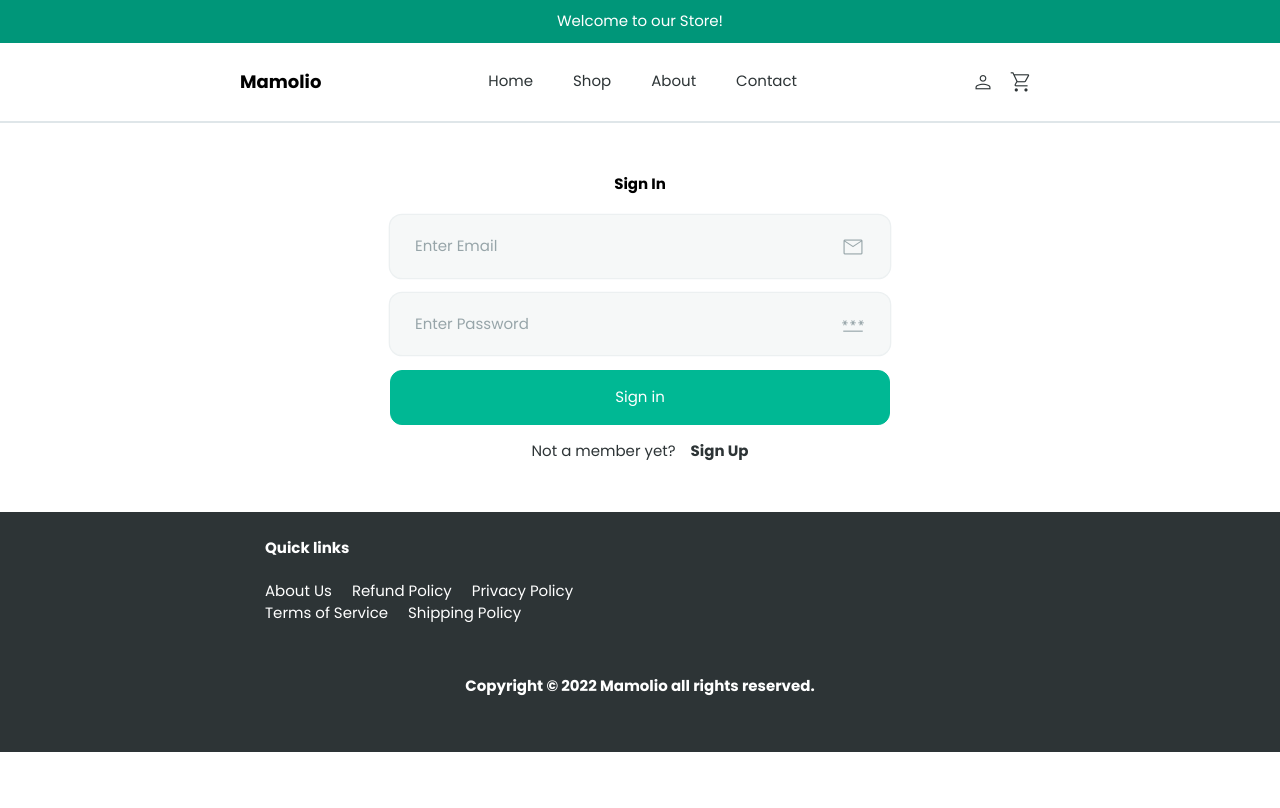
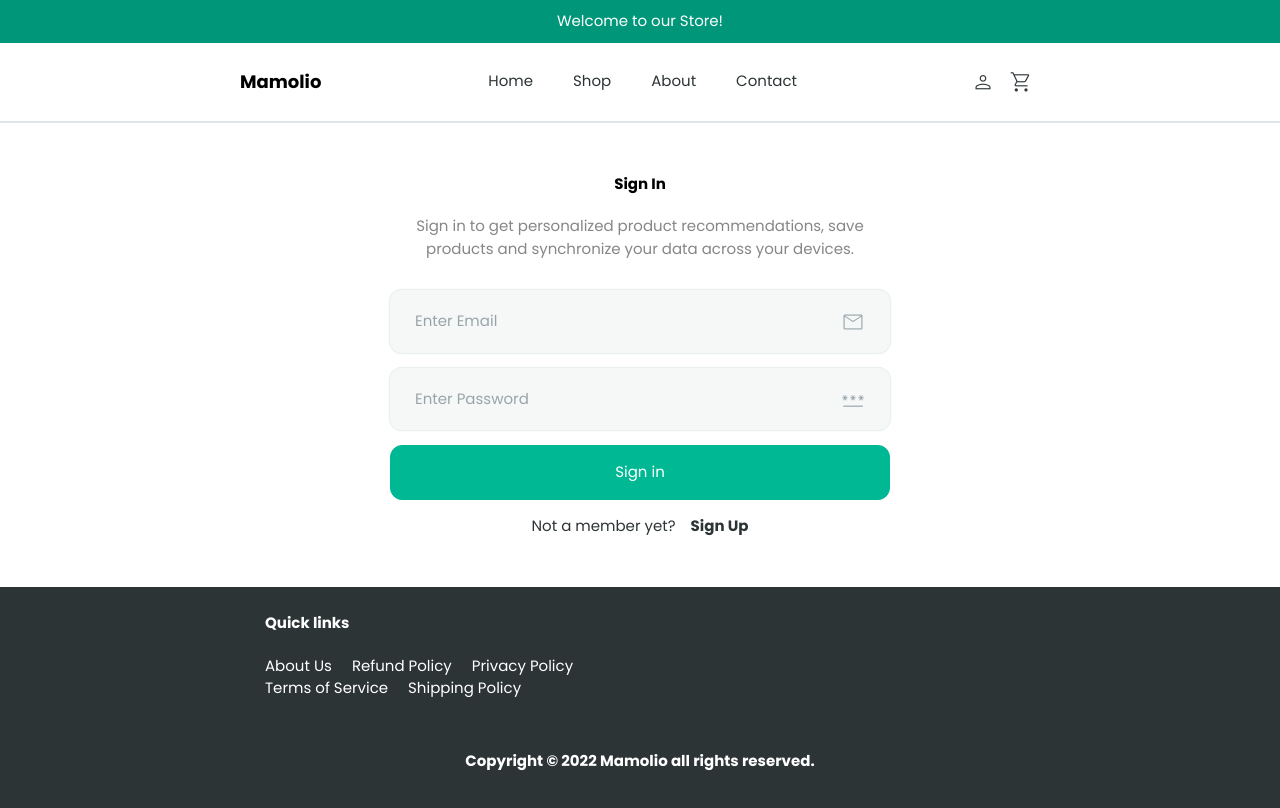
Before and after one commit to marwanzaky/next-ecommerce, a Next.js app: page /signin in a window 1280 px wide. Shown: the top 808 px of the page. Built offline with nearby package versions, Linux system fonts and the light colour scheme.

Commit message:
Update signin, and signup pages

```diff
--- a/components/signin/index.js
+++ b/components/signin/index.js
@@ -39,10 +39,11 @@ function Signin() {
         router.push('/');
     }
 
-    return <section className='section-signup'>
+    return <section className='section-signin'>
         <div className='xl:container xl:mx-auto'>
             <form onSubmit={submit} className='m-auto max-w-[500px]'>
                 <h4 className='text-center'>Sign In</h4>
+                <p className='signin-p'>Sign in to get personalized product recommendations, save products and synchronize your data across your devices.</p>
 
                 <InputText type='text' id='email' placeholder='Enter Email' icon='email' onChange={handleChange} />
                 <InputText type='password' id='password' placeholder='Enter Password' icon='password' onChange={handleChange} />
--- a/components/signup/index.js
+++ b/components/signup/index.js
@@ -43,6 +43,7 @@ function Signup() {
         <div className='xl:container xl:mx-auto'>
             <form onSubmit={submit} className='m-auto max-w-[500px]'>
                 <h4 className='text-center'>Sign Up</h4>
+                <p className='signup-p'>Create an account to unlock all the benefits to easily save, and synchronize your data across your devices.</p>
 
                 <InputText type='text' id='name' placeholder='Enter Name' icon='person' onChange={handleChange} />
                 <InputText type='text' id='email' placeholder='Enter Email' icon='email' onChange={handleChange} />
--- a/styles/globals.css
+++ b/styles/globals.css
@@ -656,4 +656,12 @@ footer {
 }
 .cart-item-checkout .cart-item-checkout-btn {
   margin: 0 0 30px 0;
+}
+
+/*------- SIGN UP / SING IN -------*/
+.section-signin .signin-p,
+.section-signup .signup-p {
+  color: #868686;
+  text-align: center;
+  margin-bottom: 30px;
 }/*# sourceMappingURL=globals.css.map */
--- a/styles/globals.scss
+++ b/styles/globals.scss
@@ -829,3 +829,11 @@ footer {
     margin: 0 0 30px 0;
   }
 }
+
+/*------- SIGN UP / SING IN -------*/
+.section-signin .signin-p,
+.section-signup .signup-p {
+  color: $color-grey;
+  text-align: center;
+  margin-bottom: 30px;
+}
```
Also changed, not shown: 1 other file (tests, documents, lock files or other folders).
